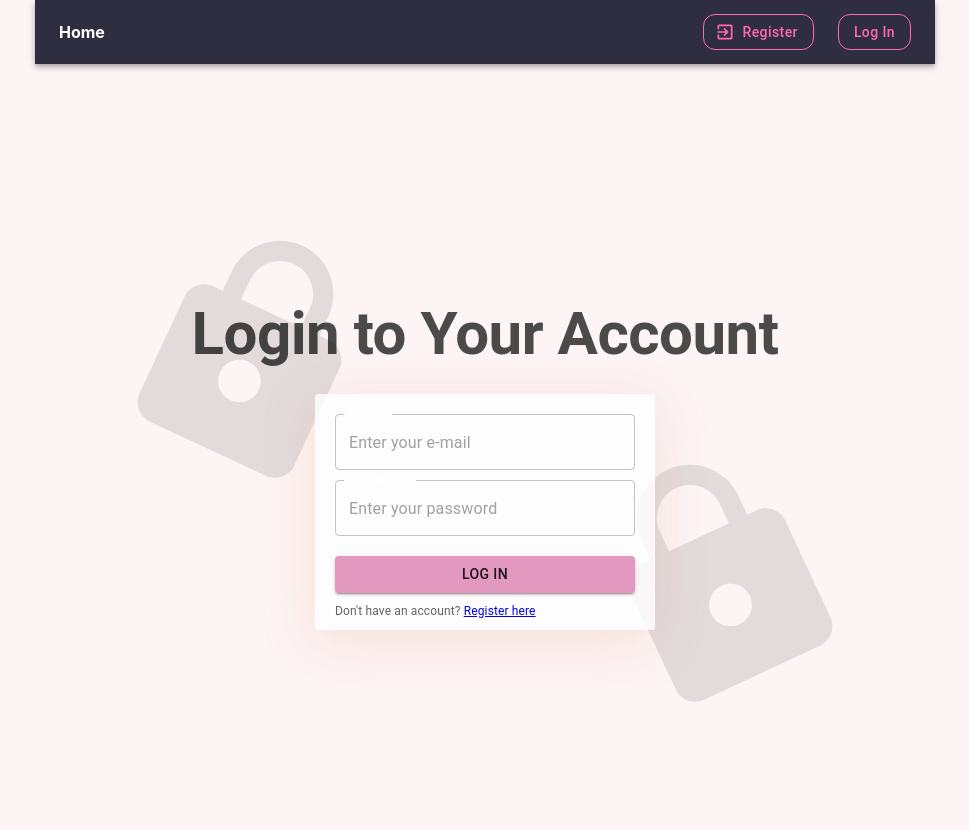
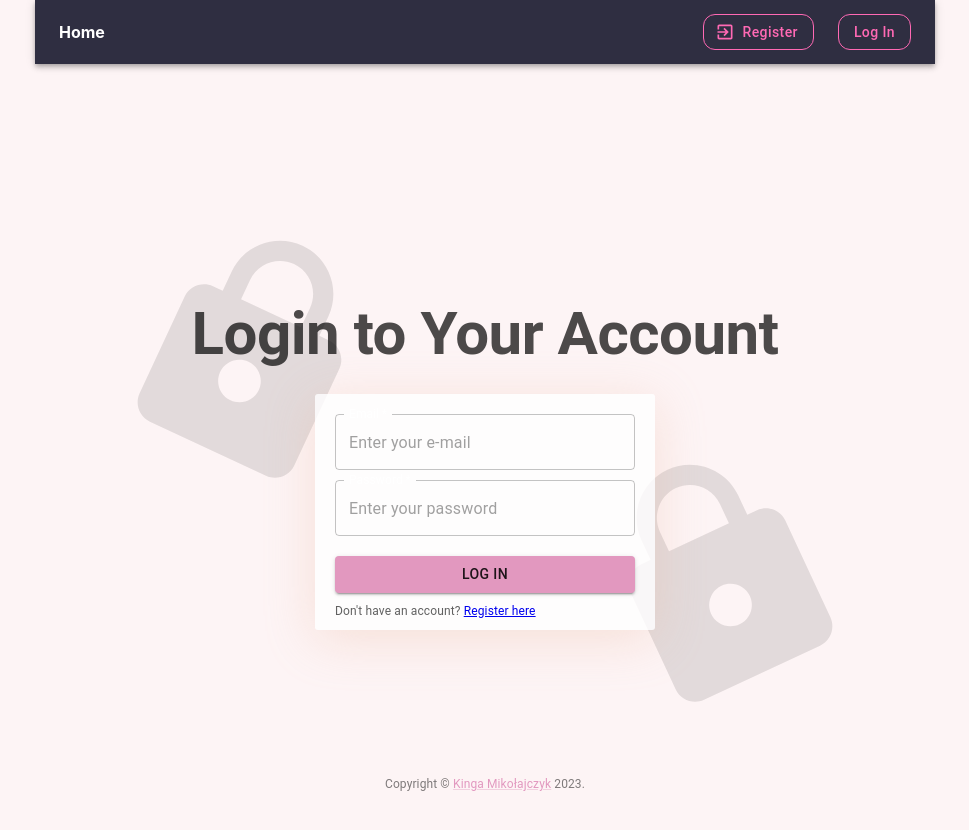
Before and after one commit to KingaMiko/goit-react-hw-08-phonebook, a React (Create React App) app: page /goit-react-hw-08-phonebook/login in a window 1280 px wide. Shown: the top 830 px of the page, without its empty margins (155-1124 px from the left). Built offline with nearby package versions, Linux system fonts and the light colour scheme.

Commit message:
footer added

```diff
--- /dev/null
+++ b/src/components/Footer/Footer.jsx
@@ -0,0 +1,36 @@
+import { Box, Typography, Link } from '@mui/material';
+
+const Footer = () => {
+  return (
+    <Box
+      sx={{
+        position: 'fixed',
+        left: 0,
+        right: 0,
+        bottom: 0,
+        backgroundColor: '#fdf4f5',
+        padding: '5px 0',
+        textAlign: 'center',
+      }}
+    >
+      <Typography
+        variant="subtitle1"
+        fontSize={12}
+        color="rgba(0,0,0,0.5)"
+        textAlign="center"
+      >
+        Copyright ©{' '}
+        <Link
+          href="https://github.com/KingaMiko"
+          target="_blank"
+          rel="noopener noreferrer"
+        >
+          Kinga Mikołajczyk
+        </Link>{' '}
+        2023.
+      </Typography>
+    </Box>
+  );
+};
+
+export default Footer;
--- a/src/components/Layout/Layout.js
+++ b/src/components/Layout/Layout.js
@@ -3,6 +3,7 @@ import { Suspense } from 'react';
 import { Toaster } from 'react-hot-toast';
 import { AppBar } from 'components/AppBar/AppBar';
 import Box from '@mui/material/Box';
+import Footer from '../../components/Footer/Footer';
 
 export const Layout = () => {
   return (
@@ -12,6 +13,7 @@ export const Layout = () => {
         <Outlet />
       </Suspense>
       <Toaster position="top-right" reverseOrder={false} />
+      <Footer />
     </Box>
   );
 };
```
